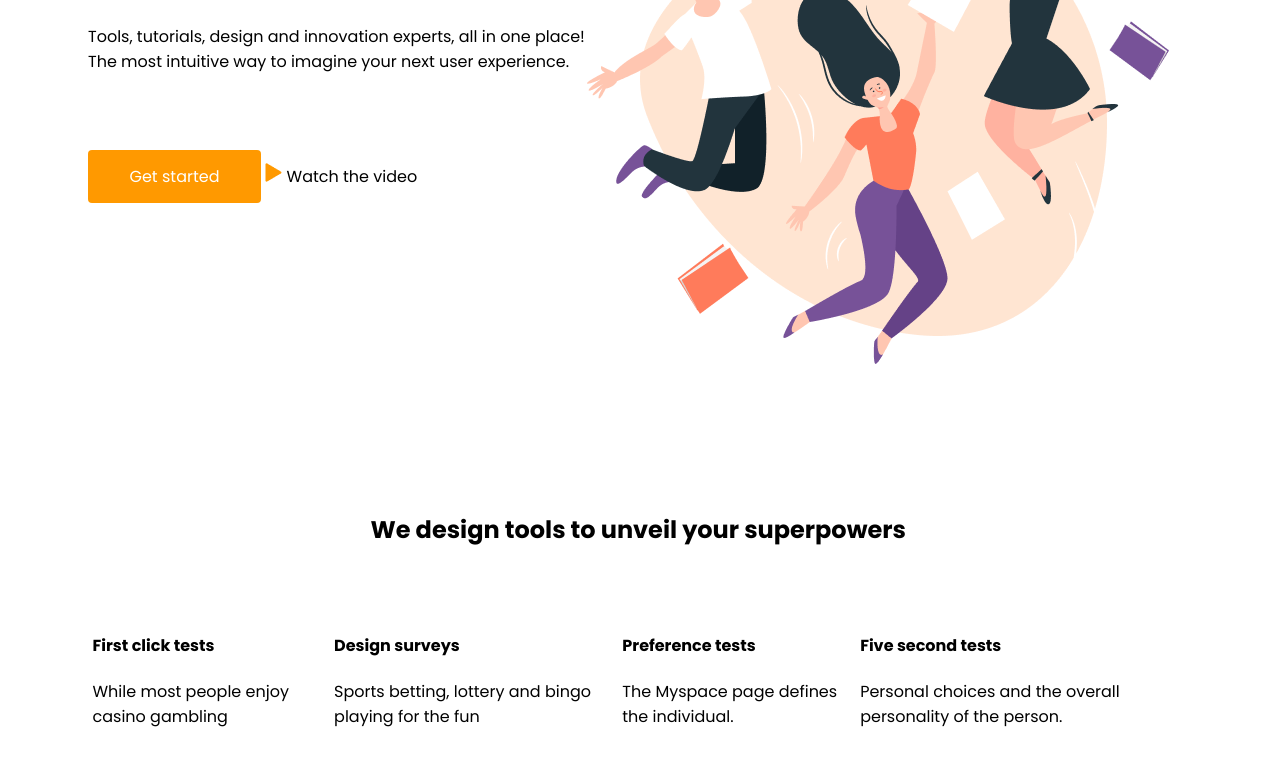
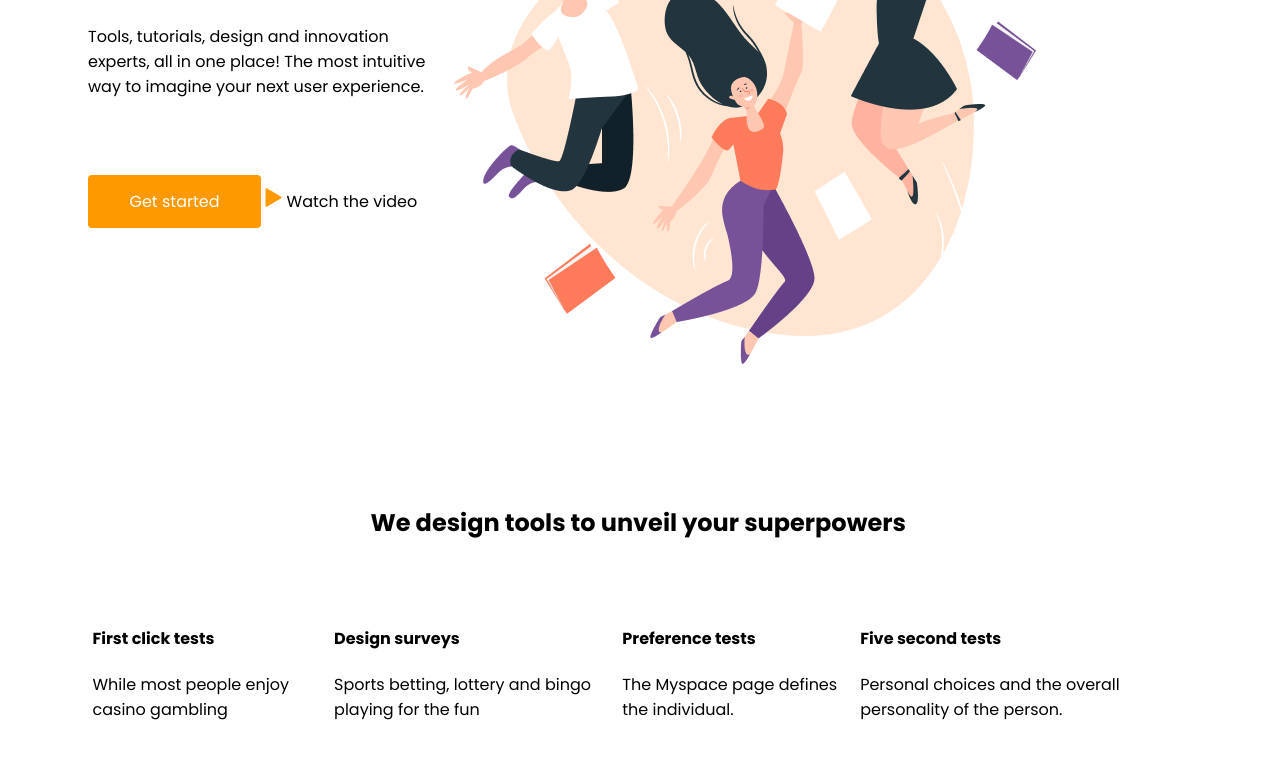
Before and after one commit to anneliedorsell/landing-page-positions-transformations, a plain HTML site: page index.html in a window 1280 px wide. Shown: the part 337-1102 px from the top of the page. Drawn offline with Linux system fonts and the light colour scheme.

Commit message:
fixed errors

```diff
--- a/styles/index.css
+++ b/styles/index.css
@@ -18,14 +18,12 @@ a {
     align-items: center;
 }
 
-
 li {
     list-style: none;
     padding-right: 10px;
 }
 
 .list img {
-
     padding-right: 200px;
 }
 
@@ -40,7 +38,6 @@ li {
     margin-left: 30px;
     border-style: none;
     filter: drop-shadow(0px 4px 4px rgba(0, 0, 0, 0.25));
-
 }
 
 .btn-signup {
@@ -54,12 +51,10 @@ li {
     color: #FFFFFF;
 }
 
-
-
 .header-container {
-
     display: flex;
     flex-direction: row;
+    max-width: 518px;
     padding: 40px;
     margin: 40px;
     justify-content: left;
@@ -68,6 +63,7 @@ li {
 .header-text{
     display: flex;
     flex-direction: column;
+    width: 100%;
 }
 
 .button {
@@ -89,10 +85,9 @@ li {
     flex-direction: row;
     margin-top: 40px;
 }
-.button img {
-    padding: 10px;
+.header-image {
+    display: flex;
 }
-
 
 .feature-container {
     display: flex;
@@ -110,7 +105,6 @@ li {
 }
 
 .feature-content {
-
     display: flex;
     max-width: 1095px;
     width: 100%;
@@ -120,7 +114,6 @@ li {
 
 .first-content, .second-content, .third-content, .last-content {
     padding-right: 20px;
-
 }
 
 .feature-button {
@@ -133,6 +126,10 @@ li {
     padding: 40px;
     margin: 40px;
     justify-content: left
+}
+
+.effortless-image {
+    display: flex;
 }
 
 .easier-container {
@@ -161,13 +158,10 @@ span {
 }
 
 .optimism-text {
-
     margin-right: 20px;
-
 }
 
 .footer-container {
-
     display: flex;
     flex-direction: row;
     height: 308px;
@@ -194,7 +188,6 @@ span {
     display: flex;
     flex-direction: column;
     align-self: flex-end;
-
 }
 
 .footer-button {
@@ -202,8 +195,6 @@ span {
     flex-direction: column;
     padding-bottom: 20px;
     align-items: flex-start;
-
-
 }
 
 .squere {
@@ -212,26 +203,4 @@ span {
     height: 48px;
     border-style: solid;
     border-color:#BCD0E5
-
 }
-
-
-
-
-
-/*
-.footer-list-about-us {
-    display: flex;
-}
-
-.footer-list-disclaimer {
-    display: flex;
-
-}
-
-.footer-button-signup {
-    display: flex;
-
-}
-
-*/
```
Also changed, not shown: index.html (+6 -52 lines).
